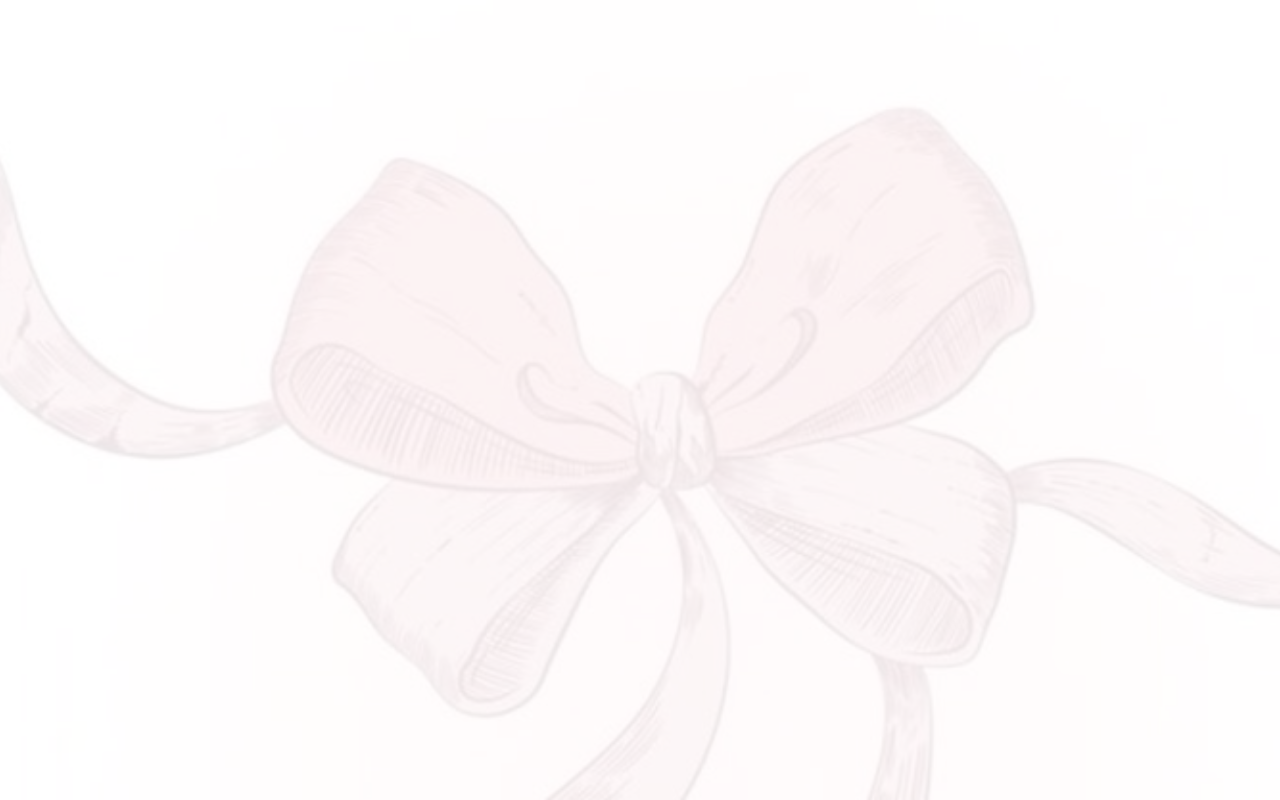
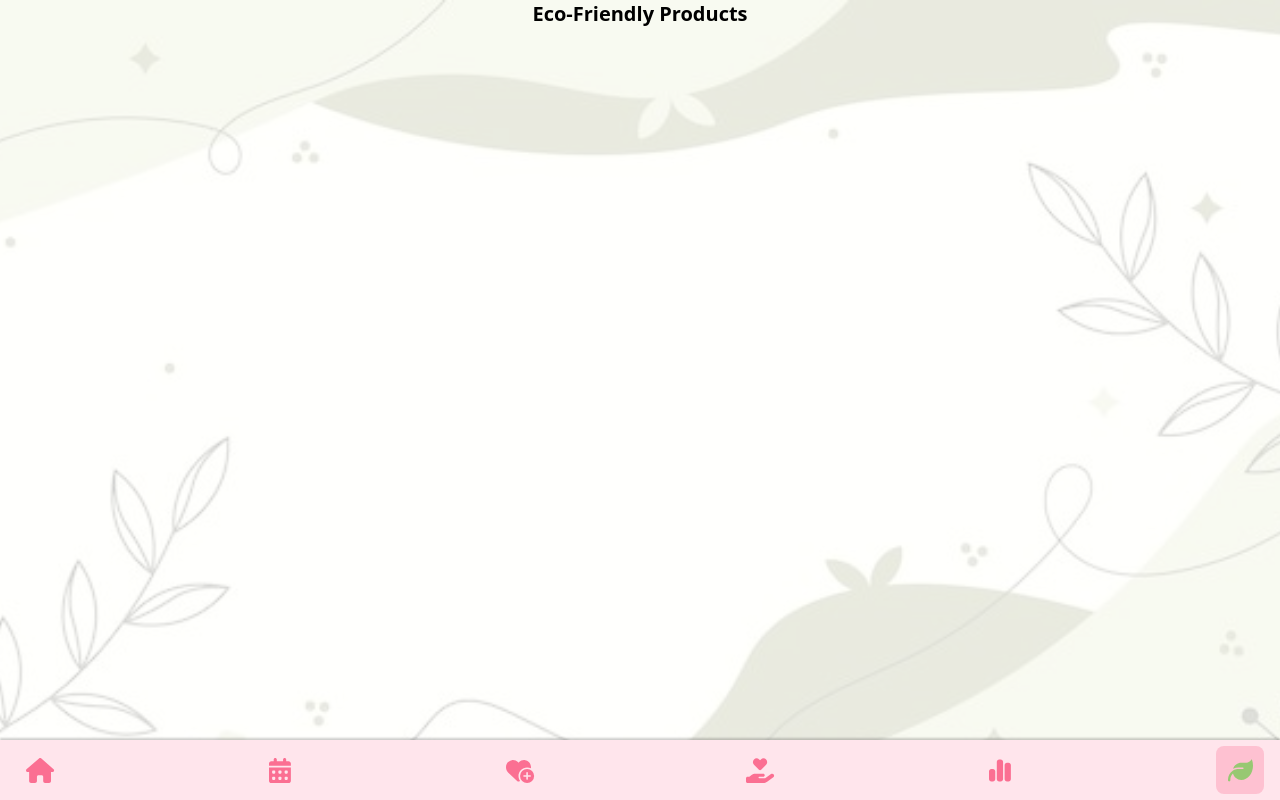
Before and after one commit to AmanYadav7015/PixieCycle, a React (Vite) app: page /eco in a window 1280 px wide. Before the commit this address had no page. Built offline with nearby package versions, Linux system fonts and the light colour scheme; a web font is replaced by a local one.

Commit message:
made footer buttons functional

```diff
--- a/package.json
+++ b/package.json
@@ -14,6 +14,7 @@
     "@fortawesome/react-fontawesome": "^0.2.2",
     "@tailwindcss/vite": "^4.0.6",
     "react": "^19.0.0",
+    "react-calendar": "^5.1.0",
     "react-dom": "^19.0.0",
     "react-router-dom": "^7.1.5"
   },
--- a/src/App.jsx
+++ b/src/App.jsx
@@ -1,6 +1,11 @@
 import React from "react";
 import Navbar from "./components/HomePage/Navbar";
 import Footer from "./components/HomePage/Footer";
+import Calendar from "./components/Calendar/CalendarPage";
+import AddPeriod from "./components/AddPeriod/AddPeriod";
+import AnalyticsPage from "./components/AnalyticsPage/AnalyticsPage";
+import Eco from "./components/Eco/Eco";
+import SelfCare from "./components/SelfCare/SelfCare";
 import { BrowserRouter as Router, Routes, Route, useNavigate } from "react-router-dom";
 import { FontAwesomeIcon } from "@fortawesome/react-fontawesome";
 import { faArrowRight } from "@fortawesome/free-solid-svg-icons";
@@ -189,13 +194,18 @@ const SignUpPage = () => {
 }
 
 const HomePage = () => {
+  const navigate = useNavigate();
   return (
     // <div className="min-h-screen p-4">
       <div className="mt-40 p-4 rounded-xl shadow-md text-center relative">
         <h2 className="text-lg font-bold text-[#3C096C]" style={{fontSize: "32px"}}>Period</h2><br></br>
         <h1 className="text-4xl font-bold text-[#3C096C] mt-2"  style={{fontSize: "90px"}}>4 DAYS LEFT</h1>
         <p className="text-sm font-bold text-[#3C096C]"  style={{fontSize: "25px"}}>Feb 19 - Next Period</p><br></br>
-        <button className="mt-2 mb-6 px-4 py-2 bg-[#FF5A83] text-white font-bold rounded-full" style={{fontSize: "20px", width: "200px"}}>Edit Period</button>
+        <button className="mt-2 mb-6 px-4 py-2 bg-[#FF5A83] text-white font-bold rounded-full"
+        style={{fontSize: "20px", width: "200px"}}
+        onClick={() => navigate("/add-period")}>
+          Edit Period
+        </button>
       {/* </div> */}
 
       <div className="mt-4 p-4 shadow-md" style={{ backgroundColor: "rgba(224, 195, 252, 0.5)", height: "250px", borderRadius: "57px" }}>
@@ -272,8 +282,12 @@ const App = () => {
             <Route path="/" element={<LandingPage />} />
             <Route path="/login" element={<LoginPage />} />
             <Route path="/signup" element={<SignUpPage />} />
-            <Route path="/login" element={<LoginPage />} />
             <Route path="/home-page" element={<><Navbar /><HomePage /><Footer /></>} />
+            <Route path="/calendar" element={<><Calendar/><Footer/></>} />
+            <Route path="/add-period" element={<><AddPeriod/><Footer/></>} />
+            <Route path="/self-care" element={<><SelfCare/><Footer/></>} />
+            <Route path="/analytics-page" element={<><AnalyticsPage/><Footer/></>} />
+            <Route path="/eco" element={<><Eco/><Footer/></>} />
           </Routes>
         </div>
       </div>
--- /dev/null
+++ b/src/components/AddPeriod/AddPeriod.jsx
@@ -0,0 +1,14 @@
+import React, { useState } from "react";
+import { useNavigate } from "react-router-dom";
+
+const AddPeriod = () => {
+  const navigate = useNavigate();
+
+  return (
+    <div className="h-screen flex flex-col items-center">
+        Add Period Here
+    </div>
+  );
+};
+
+export default AddPeriod;
--- /dev/null
+++ b/src/components/AnalyticsPage/AnalyticsPage.jsx
@@ -0,0 +1,14 @@
+import React, { useState } from "react";
+import { useNavigate } from "react-router-dom";
+
+const AnalyticsPage = () => {
+  const navigate = useNavigate();
+
+  return (
+    <div className="h-screen flex flex-col items-center">
+      Analytics
+    </div>
+  );
+};
+
+export default AnalyticsPage;
--- /dev/null
+++ b/src/components/Calendar/CalendarPage.jsx
@@ -0,0 +1,40 @@
+import React, { useState } from "react";
+import Calendar from "react-calendar";
+import "react-calendar/dist/Calendar.css";
+import { useNavigate } from "react-router-dom";
+
+const CalendarPage = () => {
+  const [date, setDate] = useState(new Date());
+  const navigate = useNavigate();
+
+  return (
+    <div className="h-screen flex flex-col items-center">
+      <div className="bg-[#efcfe3] shadow-lg mt-15 mb-10 w-[450px] h-[450px] flex justify-center items-center">
+        <Calendar
+          onChange={setDate}
+          value={date}
+          className="custom-calendar scale-100 text-xl"
+        />
+      </div>
+
+      <div>
+        <button
+          className="m-4 px-6 py-2 text-white font-semibold rounded-full"
+          style={{ backgroundColor: "#FFAFCC", fontSize: "18px" }}
+          onClick={() => navigate("/add-period")}
+        >
+          Edit Period
+        </button>
+        <button
+          className="m-4 px-6 py-2 text-white font-semibold rounded-full"
+          style={{ backgroundColor: "#FFAFCC", fontSize: "18px" }}
+          // onClick={() => navigate("/home-page")}
+        >
+          Add Note
+        </button>
+      </div>
+    </div>
+  );
+};
+
+export default CalendarPage;
--- /dev/null
+++ b/src/components/Eco/Eco.jsx
@@ -0,0 +1,19 @@
+import React, { useState } from "react";
+import { useNavigate } from "react-router-dom";
+
+const Eco = () => {
+  const navigate = useNavigate();
+
+  return (
+    <div className="relative h-screen flex flex-col items-center bg-white">
+        <div className="absolute inset-0 bg-[url('/eco.jpeg')] bg-cover bg-center opacity-20"></div>
+        <div className="relative text-xl font-bold text-black">
+            Eco-Friendly Products
+        </div>
+    </div>
+
+
+  );
+};
+
+export default Eco;
--- a/src/components/HomePage/Footer.jsx
+++ b/src/components/HomePage/Footer.jsx
@@ -1,5 +1,6 @@
-import React, { useState } from "react";
+import React from "react";
 import { FontAwesomeIcon } from "@fortawesome/react-fontawesome";
+import { Link, useLocation } from "react-router-dom";
 import {
   faHome,
   faCalendarDays,
@@ -10,40 +11,34 @@ import {
 } from "@fortawesome/free-solid-svg-icons";
 
 const Footer = () => {
-  const [activeButton, setActiveButton] = useState("home");
+  const location = useLocation();
+  const activePath = location.pathname;
 
   const buttons = [
-    { id: "home", icon: faHome, color: "#FB6F92" },
-    { id: "calendar", icon: faCalendarDays, color: "#FB6F92" },
-    { id: "heart", icon: faHeartCirclePlus, color: "#FB6F92" },
-    { id: "holdingHeart", icon: faHandHoldingHeart, color: "#FB6F92" },
-    { id: "chart", icon: faChartSimple, color: "#FB6F92" },
-    { id: "leaf", icon: faLeaf, color: "#97C872" },
+    { id: "/home-page", icon: faHome, route: "/home-page" },
+    { id: "/calendar", icon: faCalendarDays, route: "/calendar" },
+    { id: "/add-period", icon: faHeartCirclePlus, route: "/add-period" },
+    { id: "/self-care", icon: faHandHoldingHeart, route: "/self-care" },
+    { id: "/analytics-page", icon: faChartSimple, route: "/analytics-page" },
+    { id: "/eco", icon: faLeaf, route: "/eco" },
   ];
 
   return (
-    <div
-      className="bg-[#FFE5EC] p-4 flex justify-between items-center fixed bottom-0 w-full z-50 shadow-[0_-2px_2px_rgba(0,0,0,0.2)]"
-      style={{ height: "50px" }}
-    >
+    <div className="bg-[#FFE5EC] p-4 flex justify-between items-center fixed bottom-0 w-full z-50 shadow-[0_-2px_2px_rgba(0,0,0,0.2)] h-[60px]">
       {buttons.map((btn) => (
-        <button
-          key={btn.id}
-          className="relative flex items-center justify-center p-1"
-          onClick={() => setActiveButton(btn.id)}
-        >
-          <div
-            className={`absolute w-10 h-10 rounded-md ${
-              activeButton === btn.id ? ("bg-[#FB6F92]/30") : "bg-transparent"
+        <Link key={btn.id} to={btn.route}>
+          <button
+            className={`relative w-12 h-12 flex items-center justify-center rounded-lg transition duration-200 ${
+              activePath === btn.route ? "bg-[#FB6F92]/30" : "bg-transparent"
             }`}
-          ></div>
-          <FontAwesomeIcon
-            icon={btn.icon}
-            className="text-[25px] relative"
-            style={{ color: btn.id === "leaf" ? "#97C872" : "#FB6F92" }}
+          >
+            <FontAwesomeIcon
+              icon={btn.icon}
+              className="text-[25px]"
+              style={{ color: btn.id === "/eco" ? "#97C872" : "#FB6F92" }}
             />
-
-        </button>
+          </button>
+        </Link>
       ))}
     </div>
   );
--- /dev/null
+++ b/src/components/SelfCare/SelfCare.jsx
@@ -0,0 +1,14 @@
+import React, { useState } from "react";
+import { useNavigate } from "react-router-dom";
+
+const SelfCare = () => {
+  const navigate = useNavigate();
+
+  return (
+    <div className="h-screen flex flex-col items-center">
+        Self Care
+    </div>
+  );
+};
+
+export default SelfCare;
--- a/src/index.css
+++ b/src/index.css
@@ -6,3 +6,47 @@
     background-position: center;
     background-repeat: no-repeat;
   }
+
+.react-calendar__tile--now {
+    background-color: #f4acb7 !important;
+    color: white !important;
+}
+
+.react-calendar__tile--active {
+    background-color: #9f86c0 !important;
+    color: white !important;
+}
+
+.custom-calendar {
+    background-color: #ffe4ec;
+    padding: 10px;
+  }
+
+  .react-calendar__tile {
+    padding: 12px;
+  }
+
+  .react-calendar__tile:hover {
+    background-color: #ffafcc !important;
+    color: white;
+  }
+
+  .react-calendar__tile--active {
+    background-color: #e27396 !important;
+    color: white;
+    font-weight: bold;
+  }
+
+  .react-calendar__month-view__weekdays {
+    color: black;
+    padding: 8px;
+  }
+
+  .react-calendar__navigation button {
+    color: black;
+    font-size: 16px;
+  }
+
+  .react-calendar__navigation button:hover {
+    background-color: #ffafcc !important;
+  }
```
Also changed, not shown: public/eco.jpeg (added), 1 other file (tests, documents, lock files or other folders).
